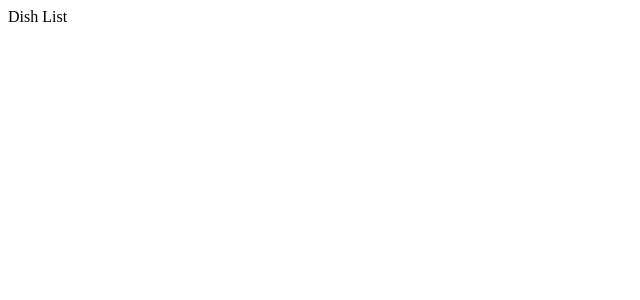
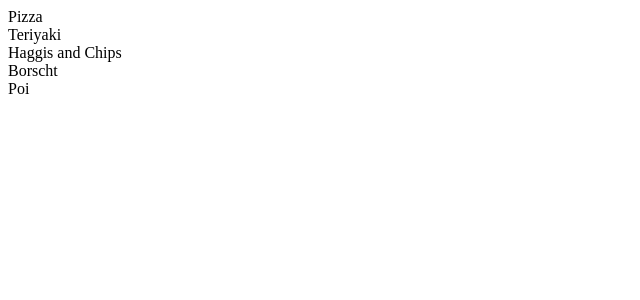
Before and after one commit to scrumpygeo/4.national_cuisine, a React (Create React App) app: page / in a window 1280 px wide. Shown: the top 300 px of the page, without its empty margins (0-640 px from the left). Built offline with nearby package versions, Linux system fonts and the light colour scheme.

Commit message:
print out basic list

```diff
--- a/src/components/DishList.js
+++ b/src/components/DishList.js
@@ -1,9 +1,22 @@
 import React, { Component } from "react";
+import { connect } from "react-redux";
 
 class DishList extends Component {
+  renderList() {
+    // helper function to loop thru list and return jsx
+    return this.props.dishes.map(dish => {
+      return <div key={dish.dish}>{dish.dish}</div>;
+    });
+  }
+
   render() {
-    return <div>Dish List</div>;
+    return <div>{this.renderList()}</div>;
   }
 }
 
-export default DishList;
+const mapStateToProps = state => {
+  console.log(state);
+  return { dishes: state.dishes };
+};
+
+export default connect(mapStateToProps)(DishList);
```
